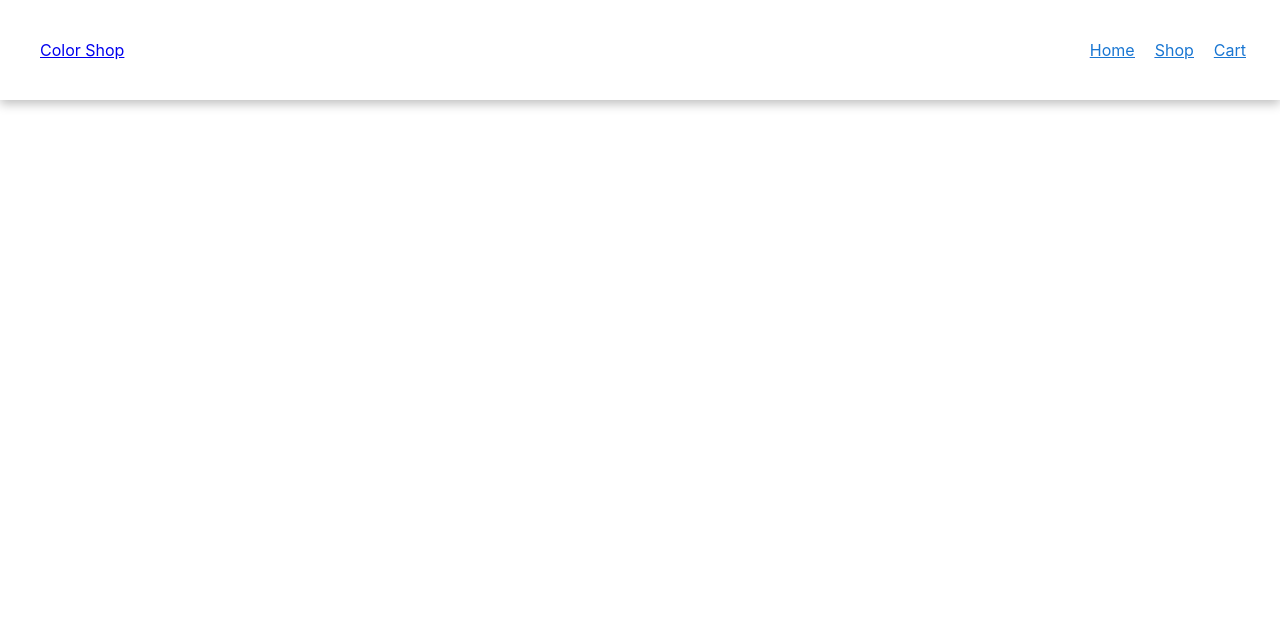
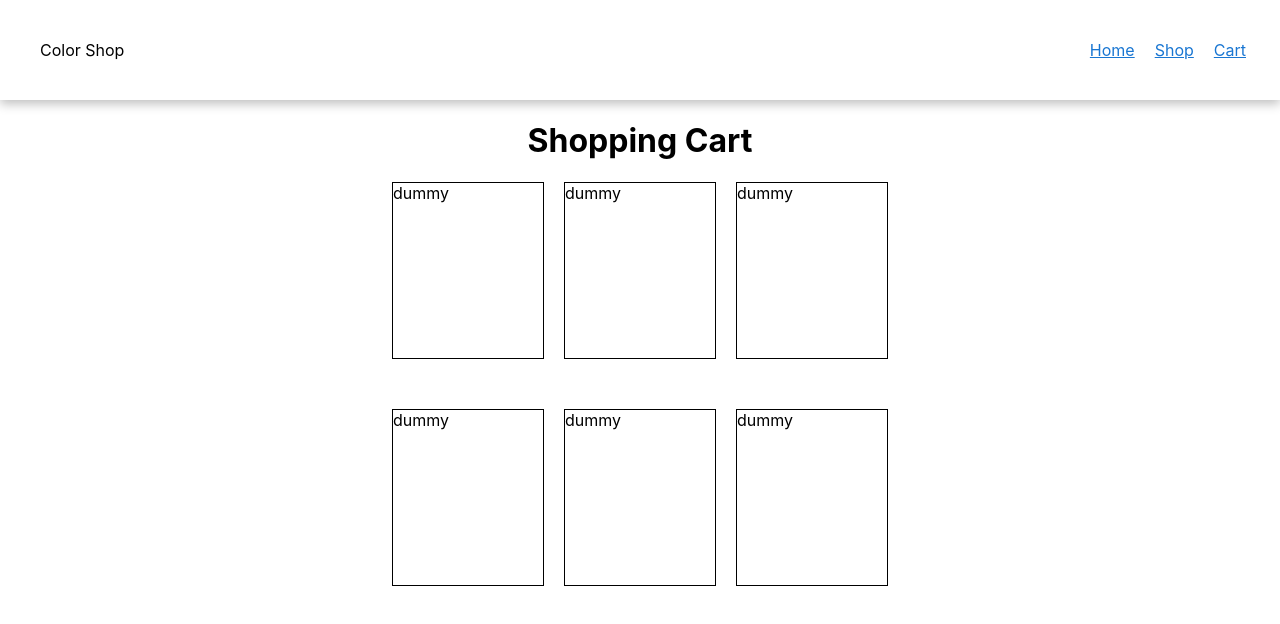
Before and after one commit to alex-goldschmidt/shopping-cart, a React (Create React App) app: page /components/cart in a window 1280 px wide. Shown: the top 624 px of the page. Built offline with nearby package versions, Linux system fonts and the light colour scheme.

Commit message:
Create Cart Page/Edit styles in other pages

```diff
--- /dev/null
+++ b/src/components/cart.js
@@ -0,0 +1,22 @@
+//import { useState } from "react";
+import "../styles/cart.css";
+import ShoppingPage from "../components/shopping";
+import { useState } from "react";
+
+const Cart = () => {
+  return (
+    <div className="CartContainer">
+      <h1>Shopping Cart</h1>
+      <div className="ChosenItemsContainer">
+        <div className="dummy">dummy</div>
+        <div className="dummy">dummy</div>
+        <div className="dummy">dummy</div>
+        <div className="dummy">dummy</div>
+        <div className="dummy">dummy</div>
+        <div className="dummy">dummy</div>
+      </div>
+    </div>
+  );
+};
+
+export default Cart;
--- a/src/components/navbar.js
+++ b/src/components/navbar.js
@@ -5,25 +5,18 @@ const Navbar = () => {
   return (
     <div className="outline">
       <div className="content">
-        <a className="leftside" href="#/">
-          <div className="heading-style-h6">Color Shop</div>
-        </a>
+        <div className="leftside">Color Shop</div>
 
         <div className="RightSide">
-          <Link to="/">
-            <a className="link" href="#/">
-              Home
-            </a>
+          <Link className="link" to="/">
+            Home
           </Link>
-          <Link to="/components/shopping">
-            <Link />
-            <a className="link" href="#/">
-              Shop
-            </a>
+          <Link className="link" to="/components/shopping">
+            Shop
           </Link>
-          <a className="link" href="#/">
+          <Link className="link" to="/components/cart">
             Cart
-          </a>
+          </Link>
         </div>
       </div>
     </div>
--- a/src/components/shopping.js
+++ b/src/components/shopping.js
@@ -36,11 +36,13 @@ const ShoppingPage = () => {
             className="card"
             style={{ backgroundColor: "Red" }}
             data-value="red"
-          ></div>
+          >
+            Red
+          </div>
 
-          <div className="AddButtonAndModify">
-            <button className="AddToCart">Add To Cart</button>
-            <div className="ModifyRedCount">
+          <div className="Modify">
+            <button className="AddRedToCartButtonButton">Add To Cart</button>
+            <div>
               <span
                 className="SubtractRed"
                 onClick={() => setRedQuantity(RedQuantity - 1)}
@@ -60,10 +62,12 @@ const ShoppingPage = () => {
             className="card"
             style={{ backgroundColor: "Olive" }}
             data-value="olive"
-          ></div>
-          <div className="AddButtonAndModify">
-            <button className="AddToCart">Add To Cart</button>
-            <div className="ModifyOliveCount">
+          >
+            Olive
+          </div>
+          <div className="Modify">
+            <button className="AddOliveToCartButton">Add To Cart</button>
+            <div>
               <span
                 className="SubtractOlive"
                 onClick={() => setOliveQuantity(OliveQuantity - 1)}
@@ -77,15 +81,18 @@ const ShoppingPage = () => {
             </div>
           </div>
         </div>
+
         <div className="GreenContainer">
           <div
             className="card"
             style={{ backgroundColor: "Green" }}
             data-value="green"
-          ></div>
-          <div className="AddButtonAndModify">
-            <button className="AddToCart">Add To Cart</button>
-            <div className="ModifyGreenCount">
+          >
+            Green
+          </div>
+          <div className="Modify">
+            <button className="AddGreenToCartButton">Add To Cart</button>
+            <div>
               <span
                 className="SubtractGreen"
                 onClick={() => setGreenQuantity(GreenQuantity - 1)}
@@ -99,15 +106,18 @@ const ShoppingPage = () => {
             </div>
           </div>
         </div>
+
         <div className="BlueContainer">
           <div
             className="card"
             style={{ backgroundColor: "Blue" }}
             data-value="blue"
-          ></div>
-          <div className="AddButtonAndModify">
-            <button className="AddToCart">Add To Cart</button>
-            <div className="ModifyBlueCount">
+          >
+            Blue
+          </div>
+          <div className="Modify">
+            <button className="AddBlueToCartButton">Add To Cart</button>
+            <div>
               <span
                 className="SubtractBlue"
                 onClick={() => setBlueQuantity(BlueQuantity - 1)}
@@ -121,15 +131,18 @@ const ShoppingPage = () => {
             </div>
           </div>
         </div>
+
         <div className="IndigoContainer">
           <div
             className="card"
             style={{ backgroundColor: "Indigo" }}
             data-value="indigo"
-          ></div>
-          <div className="AddButtonAndModify">
-            <button className="AddToCart">Add To Cart</button>
-            <div className="ModifyIndigoCount">
+          >
+            Indigo
+          </div>
+          <div className="Modify">
+            <button className="AddIndigoToCartButton">Add To Cart</button>
+            <div>
               <span
                 className="SubtractIndigo"
                 onClick={() => setIndigoQuantity(IndigoQuantity - 1)}
@@ -143,15 +156,18 @@ const ShoppingPage = () => {
             </div>
           </div>
         </div>
+
         <div className="VioletContainer">
           <div
             className="card"
             style={{ backgroundColor: "Violet" }}
             data-value="Indigo"
-          ></div>
-          <div className="AddButtonAndModify">
-            <button className="AddToCart">Add To Cart</button>
-            <div className="ModifyVioletCount">
+          >
+            Violet
+          </div>
+          <div className="Modify">
+            <button className="AddVioletToCartButton">Add To Cart</button>
+            <div>
               <span
                 className="SubtractViolet"
                 onClick={() => setVioletQuantity(VioletQuantity - 1)}
--- a/src/routeswitch.js
+++ b/src/routeswitch.js
@@ -2,6 +2,7 @@ import { BrowserRouter, Routes, Route } from "react-router-dom";
 import App from "./App";
 import ShoppingPage from "./components/shopping";
 import Navbar from "./components/navbar";
+import Cart from "./components/cart";
 
 const RouteSwitch = () => {
   return (
@@ -10,6 +11,7 @@ const RouteSwitch = () => {
       <Routes>
         <Route path="/" element={<App />} />
         <Route path="/components/shopping" element={<ShoppingPage />} />
+        <Route path="/components/cart" element={<Cart />} />
       </Routes>
     </BrowserRouter>
   );
--- a/src/styles/App.css
+++ b/src/styles/App.css
@@ -10,5 +10,5 @@
 }
 
 .ShoppingPageButton {
-  margin-left: 125px;
+  margin-left: 140px;
 }
--- /dev/null
+++ b/src/styles/cart.css
@@ -0,0 +1,23 @@
+.CartContainer {
+  display: grid;
+  justify-content: center;
+}
+
+h1 {
+  display: flex;
+  justify-content: center;
+}
+
+.ChosenItemsContainer {
+  display: grid;
+  grid-template-columns: repeat(3, 1fr);
+  grid-template-rows: repeat(2, 1fr);
+  grid-column-gap: 20px;
+  grid-row-gap: 50px;
+}
+
+.ChosenItemsContainer div {
+  border: 1px solid black;
+  height: 175px;
+  width: 150px;
+}
--- a/src/styles/shopping.css
+++ b/src/styles/shopping.css
@@ -22,6 +22,10 @@
 .card {
   width: 110px;
   height: 110px;
+  justify-content: center;
+  display: flex;
+  align-items: center;
+  color: white;
 }
 
 .RedContainer,
@@ -38,11 +42,6 @@
   align-items: center;
 }
 
-.AddButtonAndModify {
+.Modify {
   display: flex;
 }
-
-.ModifyRedCount {
-  display: flex;
-  justify-content: initial;
-}
```
